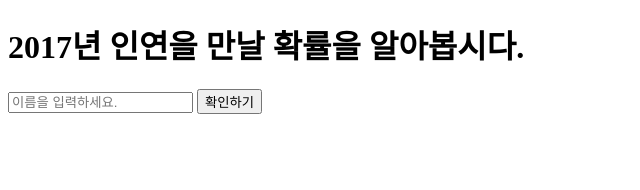
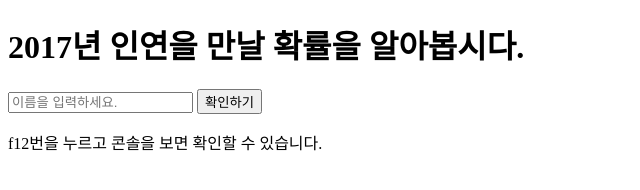
Before and after one commit to homiiiiii/test, a plain HTML site: page index.html in a window 1280 px wide. Shown: the whole page, without its empty margins (0-640 px from the left). Drawn offline with Linux system fonts and the light colour scheme.

Commit message:
Update index.html

```diff
--- a/index.html
+++ b/index.html
@@ -3,6 +3,7 @@
 	<h1>2017년 인연을 만날 확률을 알아봅시다.</h1>
 	<input type = "text" id = "mensName" placeholder="이름을 입력하세요.">
 	<button id="action">확인하기</button>
+	<p>f12번을 누르고 콘솔을 보면 확인할 수 있습니다.</p>
 <script>
 	action.onclick = function(){
 		var myName = mensName.value;
```
